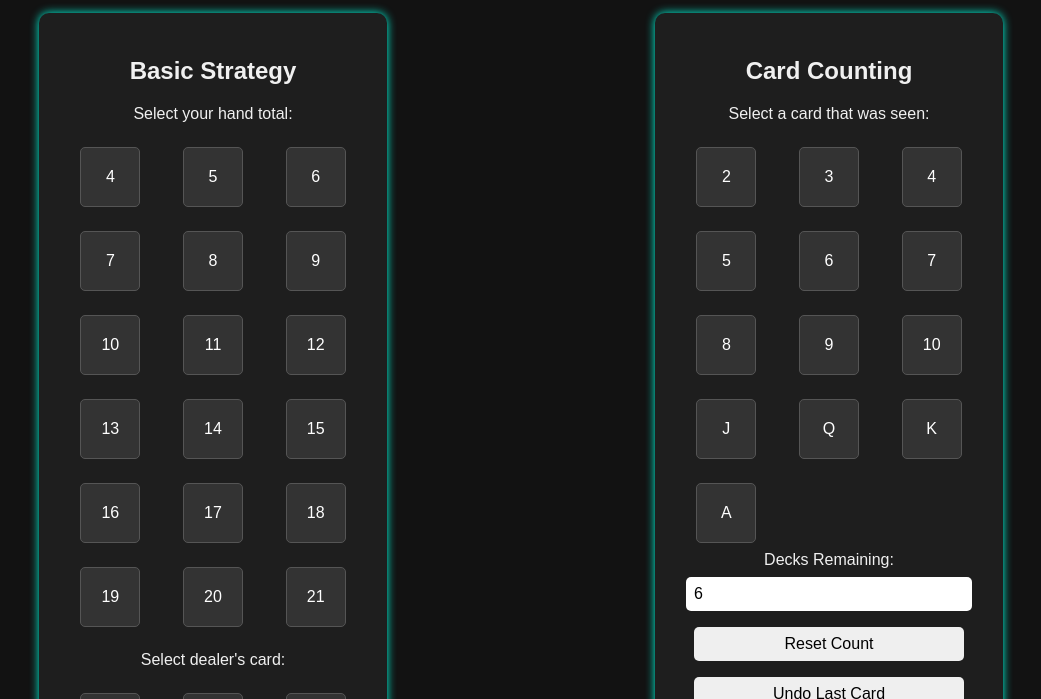
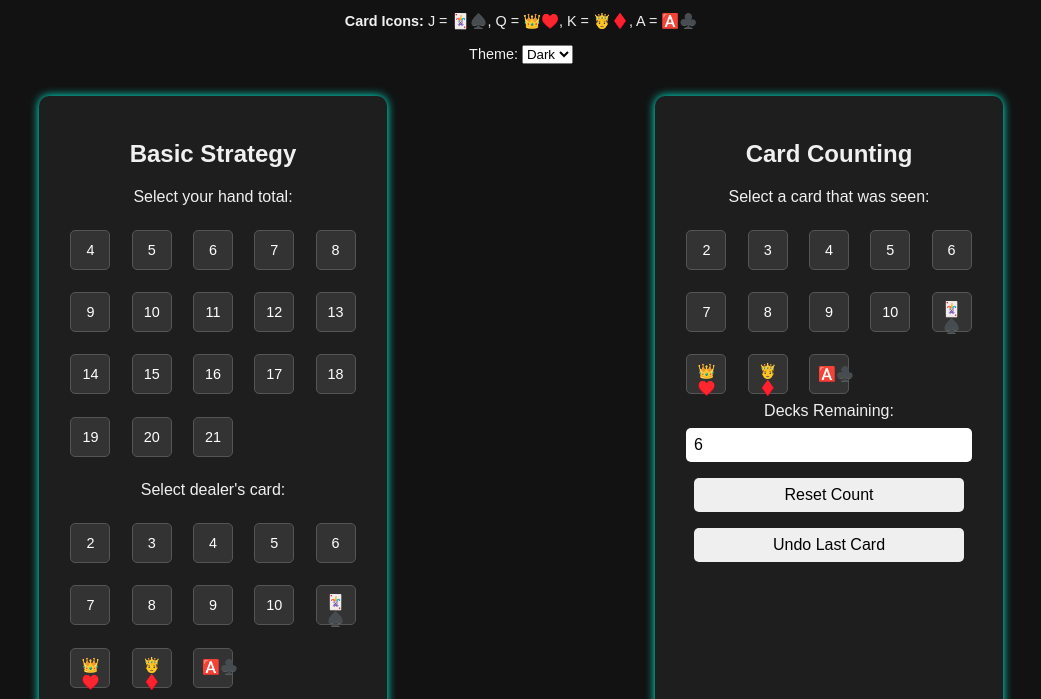
Before and after one commit to SimonSobiech/Blackjack-web-app, a plain HTML site: page index.html in a window 1280 px wide. Shown: the part 101-800 px from the top of the page, without its empty margins (119-1160 px from the left). Drawn offline with Linux system fonts and the light colour scheme.

Commit message:
Update index.html

```diff
--- a/index.html
+++ b/index.html
@@ -1,8 +1,8 @@
 <!DOCTYPE html>
 <html lang="en">
 <head>
-  <meta charset="UTF-8">
-  <meta name="viewport" content="width=device-width, initial-scale=1.0">
+  <meta charset="UTF-8" />
+  <meta name="viewport" content="width=device-width, initial-scale=1.0"/>
   <title>Blackjack Strategy + Card Counter</title>
   <style>
     body {
@@ -28,26 +28,22 @@
       border-radius: 10px;
       width: 300px;
       box-shadow: 0 0 10px #00ffe0;
-      transition: transform 0.2s ease;
-    }
-    .card-inputs:hover, .counting:hover {
-      transform: scale(1.01);
     }
     .button-grid {
       display: grid;
-      grid-template-columns: repeat(3, 1fr);
-      gap: 0.5rem;
+      grid-template-columns: repeat(5, 1fr);
+      gap: 0.4rem;
       justify-items: center;
     }
     .card-button {
       background-color: #333;
       border: 1px solid #555;
       color: white;
-      width: 60px;
-      height: 60px;
+      width: 40px;
+      height: 40px;
       border-radius: 5px;
       cursor: pointer;
-      font-size: 1rem;
+      font-size: 0.9rem;
       transition: background-color 0.2s ease, transform 0.2s ease;
     }
     .card-button:hover {
@@ -75,6 +71,16 @@
 </head>
 <body>
   <h1>Blackjack Strategy + Card Counter</h1>
+
+  <div class="icon-key" style="margin-bottom: 2rem; font-size: 0.9rem;">
+    <p><strong>Card Icons:</strong> J = 🃏♠️, Q = 👑♥️, K = 🤴♦️, A = 🅰️♣️</p>
+    <label for="themeSelect">Theme:</label>
+    <select id="themeSelect" onchange="switchTheme()">
+      <option value="dark">Dark</option>
+      <option value="light">Light</option>
+    </select>
+  </div>
+
   <div class="container">
     <div class="card-inputs">
       <h2>Basic Strategy</h2>
@@ -99,6 +105,13 @@
   </div>
 
   <script>
+    const iconMap = {
+      'J': '🃏♠️',
+      'Q': '👑♥️',
+      'K': '🤴♦️',
+      'A': '🅰️♣️'
+    };
+
     let runningCount = 0;
     let selectedPlayer = null;
     let selectedDealer = null;
@@ -107,13 +120,12 @@
     const playerButtons = document.getElementById('playerButtons');
     const dealerButtons = document.getElementById('dealerButtons');
     const countButtons = document.getElementById('countButtons');
-
     const allCardValues = [2, 3, 4, 5, 6, 7, 8, 9, 10, 'J', 'Q', 'K', 'A'];
 
     function highlightSelected(group, value) {
       const buttons = group.getElementsByClassName('card-button');
       for (const btn of buttons) {
-        if (btn.innerText === value.toString()) btn.classList.add('selected');
+        if (btn.getAttribute('data-value') === value.toString()) btn.classList.add('selected');
         else btn.classList.remove('selected');
       }
     }
@@ -121,6 +133,7 @@
     for (let i = 4; i <= 21; i++) {
       const btn = document.createElement('button');
       btn.innerText = i;
+      btn.setAttribute('data-value', i);
       btn.className = 'card-button';
       btn.onclick = () => {
         selectedPlayer = i;
@@ -130,8 +143,10 @@
     }
 
     allCardValues.forEach(card => {
+      const label = iconMap[card] || card;
       const btn = document.createElement('button');
-      btn.innerText = card;
+      btn.innerText = label;
+      btn.setAttribute('data-value', card);
       btn.className = 'card-button';
       btn.onclick = () => {
         selectedDealer = convertCardToValue(card);
@@ -141,8 +156,10 @@
     });
 
     allCardValues.forEach(card => {
+      const label = iconMap[card] || card;
       const btn = document.createElement('button');
-      btn.innerText = card;
+      btn.innerText = label;
+      btn.setAttribute('data-value', card);
       btn.className = 'card-button';
       btn.onclick = () => updateCountWithCard(card);
       countButtons.appendChild(btn);
@@ -160,7 +177,6 @@
         return;
       }
       let move = 'Hit';
-
       if (selectedPlayer >= 17) move = 'Stand';
       else if (selectedPlayer >= 13 && selectedDealer <= 6) move = 'Stand';
       else if (selectedPlayer === 11) move = 'Double if allowed';
@@ -202,6 +218,17 @@
       document.getElementById('countOutput').innerText =
         `Running Count: ${runningCount} | True Count: ${trueCount}`;
     }
+
+    function switchTheme() {
+      const theme = document.getElementById('themeSelect').value;
+      if (theme === 'light') {
+        document.body.style.backgroundColor = '#ffffff';
+        document.body.style.color = '#000000';
+      } else {
+        document.body.style.backgroundColor = '#121212';
+        document.body.style.color = '#f0f0f0';
+      }
+    }
   </script>
 </body>
 </html>
```
